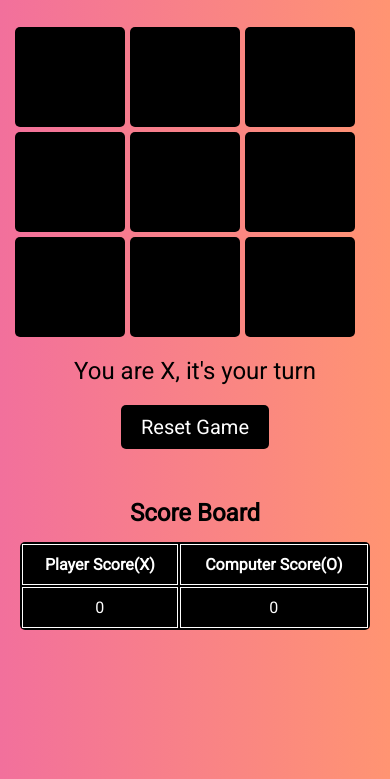
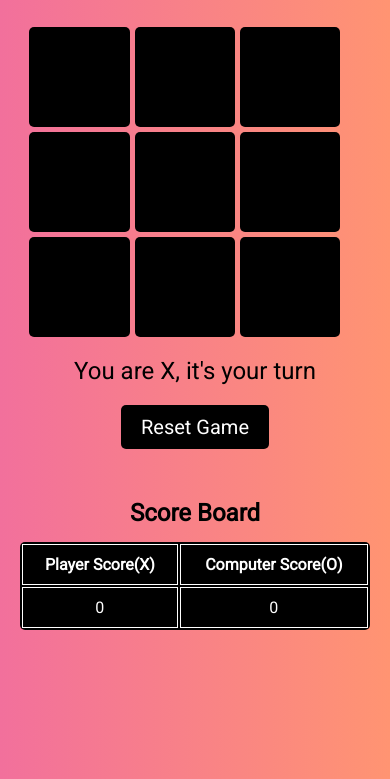
Before and after one commit to MarkLosty/MarkLosty-TicTacToe-CodeInstitute-Project2, a plain HTML site: page index.html in a window 390 px wide. Shown: the part 65-844 px from the top of the page. Drawn offline with Linux system fonts and the light colour scheme.

Commit message:
improved mobile responsiveness.

```diff
--- a/style.css
+++ b/style.css
@@ -1,4 +1,4 @@
-*{
+* {
     margin: 0;
     padding: 0;
     font-family: 'Roboto', sans-serif;
@@ -96,3 +96,11 @@ body{
     border-radius: 5px;
     cursor: pointer;
 }
+
+/* Media query for screens smaller than 600px */
+@media screen and (max-width: 600px) {
+    .container {
+      max-width: 85%;
+      font-size: 14px;
+    }
+}
```
